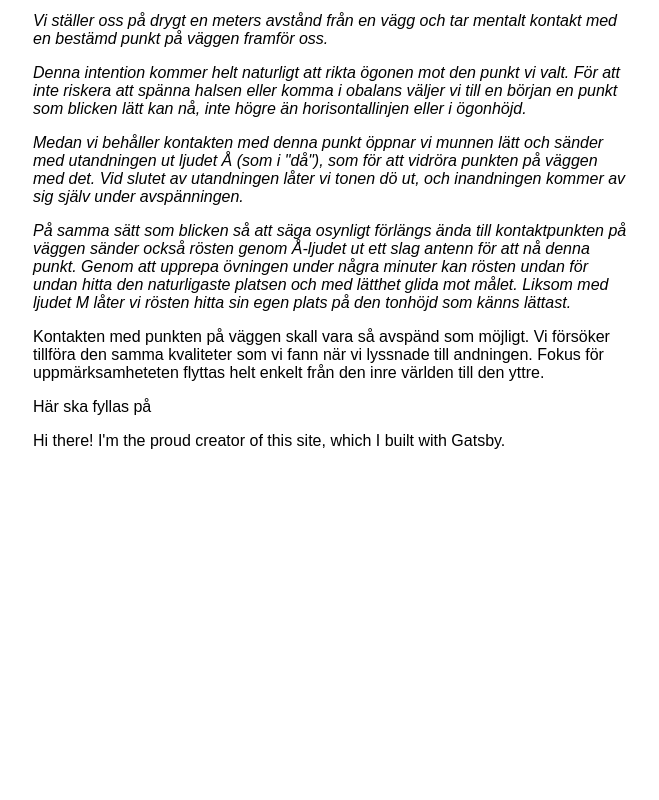
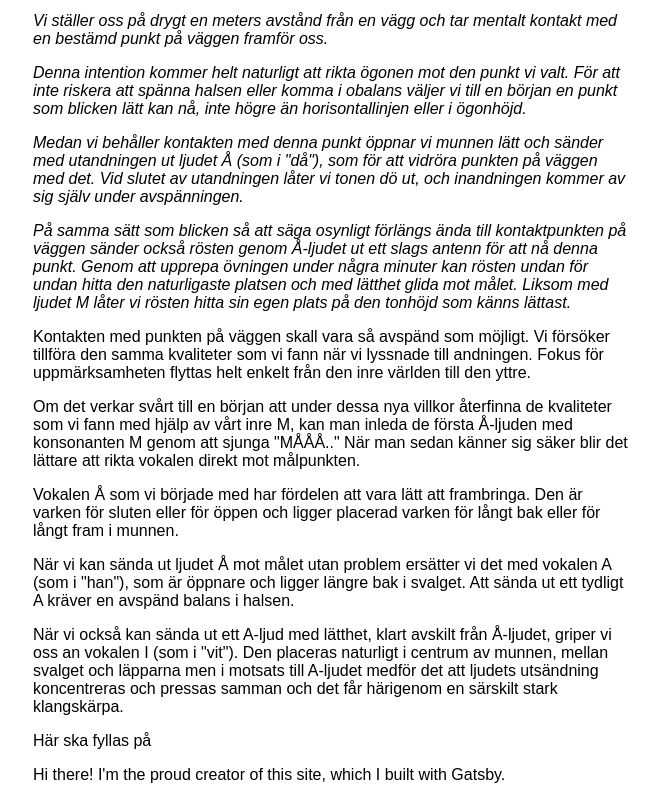
Before and after one commit to berthold43/gatsby-again, a Gatsby site: page /talet in a window 1280 px wide. Shown: the part 2022-2822 px from the top of the page, without its empty margins (307-966 px from the left). Before the commit the page ends 2488 px from the top, so only its background shows below. Built offline with nearby package versions, Linux system fonts and the light colour scheme; Gatsby itself is replaced by a stand-in of ours.

Commit message:
fyller på

```diff
--- a/src/pages/about.js
+++ b/src/pages/about.js
@@ -13,6 +13,7 @@ const AboutPage = () => {
 <p>Vilka möjligheter till dialoger och till ömsesidiga fruktbara utbyten finns det inte! Med vilken utarmning för oss om vi enbart identifierar oss med en av dessa poler och därigenom försöker utplåna den andra!</p>
 
 <p>Såväl till det yttre som till det inre blir det mycket lättare för oss att känna igen och acceptera dessa båda poler om vår mentala närvaro blir fastare förankrad. Den ensam kan omspänna ytterligheterna utifrån en högre belägen utsiktspunkt, där det rena 'jag är' framträder som den oföränderliga bakgrund mot vilken alla förändringar utspelas.</p>
+
       <p>Hi there! I'm the proud creator of this site, which I built with Gatsby.</p>
     </Layout>
   )
--- a/src/pages/talet.js
+++ b/src/pages/talet.js
@@ -30,8 +30,13 @@ const AboutPage = () => {
 <p><i>Vi ställer oss på drygt en meters avstånd från en vägg och tar mentalt kontakt med en bestämd punkt på väggen framför oss.</i></p>
 <p><i>Denna intention kommer helt naturligt att rikta ögonen mot den punkt vi valt. För att inte riskera att spänna halsen eller komma i obalans väljer vi till en början en punkt som blicken lätt kan nå, inte högre än horisontallinjen eller i ögonhöjd.</i></p>
 <p><i>Medan vi behåller kontakten med denna punkt öppnar vi munnen lätt och sänder med utandningen ut ljudet Å (som i "då"), som för att vidröra punkten på väggen med det. Vid slutet av utandningen låter vi tonen dö ut, och inandningen kommer av sig själv under avspänningen.</i></p>
-<p><i>På samma sätt som blicken så att säga osynligt förlängs ända till kontaktpunkten på väggen sänder också rösten genom Å-ljudet ut ett slag antenn för att nå denna punkt. Genom att upprepa övningen under några minuter kan rösten undan för undan hitta den naturligaste platsen och med lätthet glida mot målet. Liksom med ljudet M låter vi rösten hitta sin egen plats på den tonhöjd som känns lättast.</i></p>
-<p>Kontakten med punkten på väggen skall vara så avspänd som möjligt. Vi försöker tillföra den samma kvaliteter som vi fann när vi lyssnade till andningen. Fokus för uppmärksamheteten flyttas helt enkelt från den inre världen till den yttre.</p>
+<p><i>På samma sätt som blicken så att säga osynligt förlängs ända till kontaktpunkten på väggen sänder också rösten genom Å-ljudet ut ett slags antenn för att nå denna punkt. Genom att upprepa övningen under några minuter kan rösten undan för undan hitta den naturligaste platsen och med lätthet glida mot målet. Liksom med ljudet M låter vi rösten hitta sin egen plats på den tonhöjd som känns lättast.</i></p>
+<p>Kontakten med punkten på väggen skall vara så avspänd som möjligt. Vi försöker tillföra den samma kvaliteter som vi fann när vi lyssnade till andningen. Fokus för uppmärksamheten flyttas helt enkelt från den inre världen till den yttre.</p>
+<p>Om det verkar svårt till en början att under dessa nya villkor återfinna de kvaliteter som vi fann med hjälp av vårt inre M, kan man inleda de första Å-ljuden med konsonanten M genom att sjunga "MÅÅÅ.." När man sedan känner sig säker blir det lättare att rikta vokalen direkt mot målpunkten.</p>
+<p>Vokalen Å som vi började med har fördelen att vara lätt att frambringa. Den är varken för sluten eller för öppen och ligger placerad varken för långt bak eller för långt fram i munnen.</p>
+<p>När vi kan sända ut ljudet Å mot målet utan problem ersätter vi det med vokalen A (som i "han"), som är öppnare och ligger längre bak i svalget. Att sända ut ett tydligt A kräver en avspänd balans i halsen.</p>
+<p>När vi också kan sända ut ett A-ljud med lätthet, klart avskilt från Å-ljudet, griper vi oss an vokalen I (som i "vit"). Den placeras naturligt i centrum av munnen, mellan svalget och läpparna men i motsats till A-ljudet medför det att ljudets utsändning koncentreras och pressas samman och det får härigenom en särskilt stark klangskärpa.</p>
+
 <p>Här ska fyllas på</p>
 
     <p>Hi there! I'm the proud creator of this site, which I built with Gatsby.</p>
```
